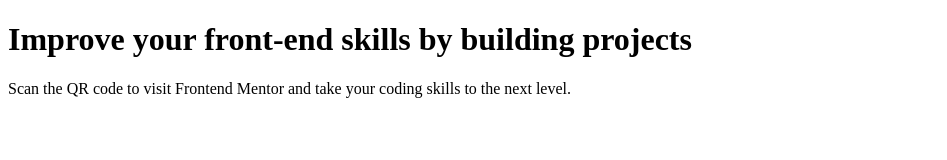
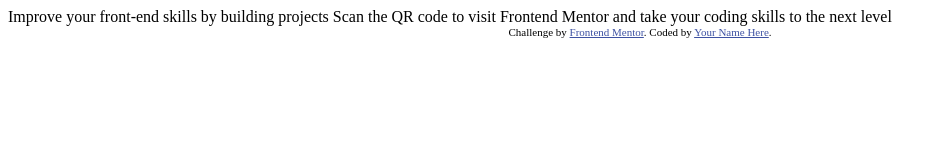
Before and after one commit to MauroGiuby/qr-code, a plain HTML site: page index.html in a window 1280 px wide. Shown: the whole page, without its empty margins (0-947 px from the left). Drawn offline with Linux system fonts and the light colour scheme.

Commit message:
Modifiche

```diff
--- a/index.html
+++ b/index.html
@@ -2,24 +2,27 @@
 <html lang="en">
 <head>
   <meta charset="UTF-8">
-  <meta name="viewport" content="width=device-width, initial-scale=1.0">
+  <meta name="viewport" content="width=device-width, initial-scale=1.0"> <!-- displays site properly based on user's device -->
 
-  <link rel="icon" type="/image/png" href="/images/favicon-32x32.png">
-
-  <link rel="stylesheet" href="/styles/home.css">
+  <link rel="icon" type="image/png" sizes="32x32" href="./images/favicon-32x32.png">
 
   <title>Frontend Mentor | QR code component</title>
 
+  <!-- Feel free to remove these styles or customise in your own stylesheet 👍 -->
+  <style>
+    .attribution { font-size: 11px; text-align: center; }
+    .attribution a { color: hsl(228, 45%, 44%); }
+  </style>
 </head>
 <body>
 
-  <h1>
-    Improve your front-end skills by building projects
-  </h1>
-  <p>
-    Scan the QR code to visit Frontend Mentor and
-    take your coding skills to the next level.
-  </p>
+  Improve your front-end skills by building projects
 
+  Scan the QR code to visit Frontend Mentor and take your coding skills to the next level
+
+  <div class="attribution">
+    Challenge by <a href="https://www.frontendmentor.io?ref=challenge" target="_blank">Frontend Mentor</a>.
+    Coded by <a href="#">Your Name Here</a>.
+  </div>
 </body>
 </html>
--- /dev/null
+++ b/styles/home.css
@@ -0,0 +1,7 @@
+body {
+  background-color: lightblue;
+}
+
+h1 {
+  align-items: center;
+}
```
Also changed, not shown: design/desktop-design.jpg (added), design/mobile-design.jpg (added), images/favicon-32x32.png (added), images/image-qr-code.png (added), preview.jpg (added), 4 other files.
